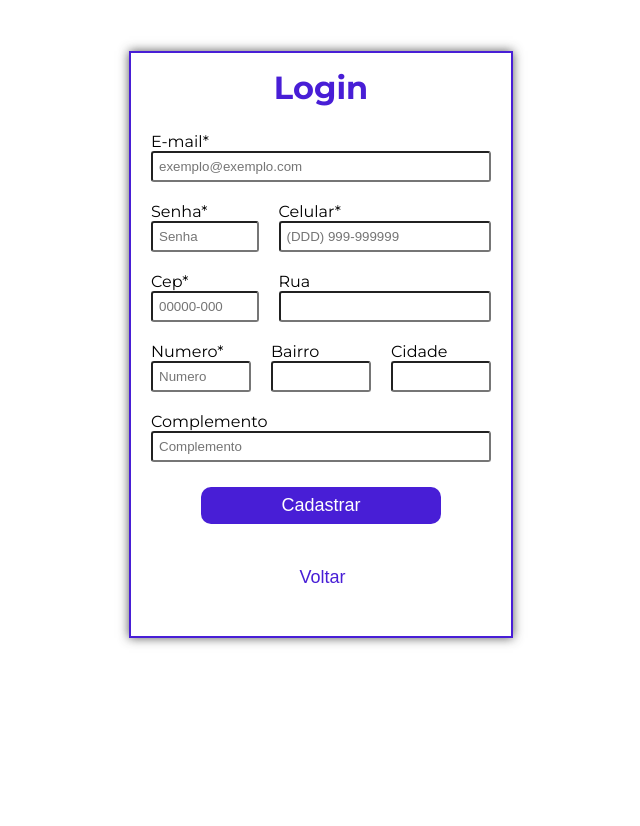
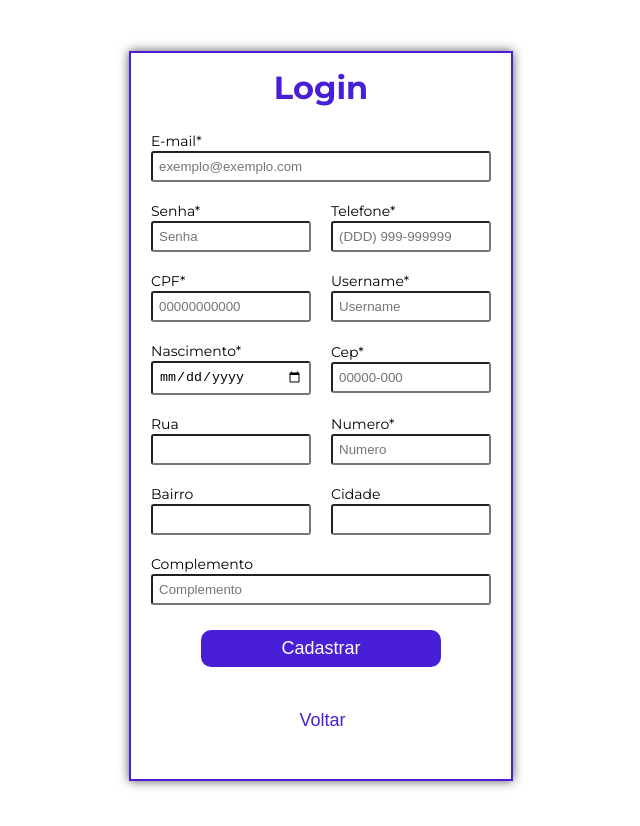
Before and after one commit to serratec-ecommerce/serratec-ecommerce, a React (Create React App) app: page /cadastro in a window 1280 px wide. Shown: the top 826 px of the page, without its empty margins (319-959 px from the left). Before the commit the page ends 800 px from the top, so only its background shows below. Built offline with nearby package versions, Linux system fonts and the light colour scheme.

Commit message:
Refatorando código

```diff
--- a/src/pages/cadastro/index.js
+++ b/src/pages/cadastro/index.js
@@ -9,13 +9,17 @@ import '../../index.css';
 const Cadastro = () => {
   const [email, setEmail] = useState("");
   const [senha, setSenha] = useState("");
-  const [celular, setCelular] = useState("");
+  const [telefone, setTelefone] = useState("");
+  const [cpf,setCpf] = useState("");
+  const [username,setUsername] = useState("");
+  const [nascimento,setNascimento] = useState("");
   const [cep, setCep] = useState("");
   const [rua, setRua] = useState("");
   const [numero, setNumero] = useState("");
   const [bairro, setBairro] = useState("");
   const [cidade, setCidade] = useState("");
   const [complemento, setComplemento] = useState("");
+
 
   const obterCep = (e) => {
     if (!e.target.value) {
@@ -42,7 +46,10 @@ const Cadastro = () => {
     const usuario = {
       email: email,
       senha: senha,
-      celular: celular,
+      telefone: telefone,
+      cpf:cpf,
+      username:username,
+      dataNascimento:nascimento,
       cep: cep,
       rua: rua,
       numero: numero,
@@ -54,7 +61,10 @@ const Cadastro = () => {
 
     setEmail("");
     setSenha("");
-    setCelular("");
+    setTelefone("");
+    setCpf("");
+    setUsername("");
+    setNascimento("");
     setCep("");
     setRua("");
     setNumero("");
@@ -91,16 +101,51 @@ const Cadastro = () => {
             />
           </div>
 
-          <div className="dados celular">
-            <label htmlFor="celular"> Celular* </label>
+          <div className="dados telefone">
+            <label htmlFor="telefone"> Telefone* </label>
             <br />
             <input
-              name="celular"
-              itemID="celular"
+              name="telefone"
+              itemID="telefone"
               type="text"
               placeholder="(DDD) 999-999999"
-              value={celular}
-              onChange={(e) => setCelular(e.target.value)}
+              value={telefone}
+              onChange={(e) => setTelefone(e.target.value)}
+            />
+          </div>
+          <div className="dados cpf">
+            <label htmlFor="cpf"> CPF* </label>
+            <br />
+            <input
+              name="cpf"
+              itemID="cpf"
+              type="text"
+              placeholder="00000000000"
+              value={cpf}
+              onChange={(e) => setCpf(e.target.value)}
+            />
+          </div>
+          <div className="dados username">
+            <label htmlFor="username"> Username* </label>
+            <br />
+            <input
+              name="username"
+              itemID="username"
+              type="text"
+              placeholder="Username"
+              value={username}
+              onChange={(e) => setUsername(e.target.value)}
+            />
+          </div>
+          <div className="dados nascimento">
+            <label htmlFor="nascimento"> Nascimento* </label>
+            <br />
+            <input
+              name="nascimento"
+              itemID="nascimento"
+              type="date"
+              value={nascimento}
+              onChange={(e) => setNascimento(e.target.value)}
             />
           </div>
 
--- a/src/styles/geral-styles.js
+++ b/src/styles/geral-styles.js
@@ -17,6 +17,10 @@ export const DivGrupo = styled.div`
     margin-bottom: 10px;
   }
 
+  label{
+    font-size: 14px;
+  }
+
   .dados {
     flex: 1 1 100%;
     display: flex;
@@ -27,6 +31,7 @@ export const DivGrupo = styled.div`
       width: 100%;
       padding: 6px;
       outline: none;
+      overflow: hidden;
       border-radius: 3px;
 
       &:focus{
@@ -38,16 +43,24 @@ export const DivGrupo = styled.div`
   }
   .senha,
   .cep {
-    flex: 1 1 30%;
+    flex: 1 1 40%;
   }
-  .celular,
+
+  .cpf{
+    flex: 1 1 40%;
+  }
+  .username,
+  .nascimento{
+    flex: 1 1 40%;
+  }
+  .telefone,
   .rua {
-    flex: 1 1 60%;
+    flex: 1 1 40%;
   }
   .numero,
   .bairro,
   .cidade {
-    flex: 1 1 30%;
+    flex: 1 1 40%;
   }
   .butons {
     display: flex;
```
